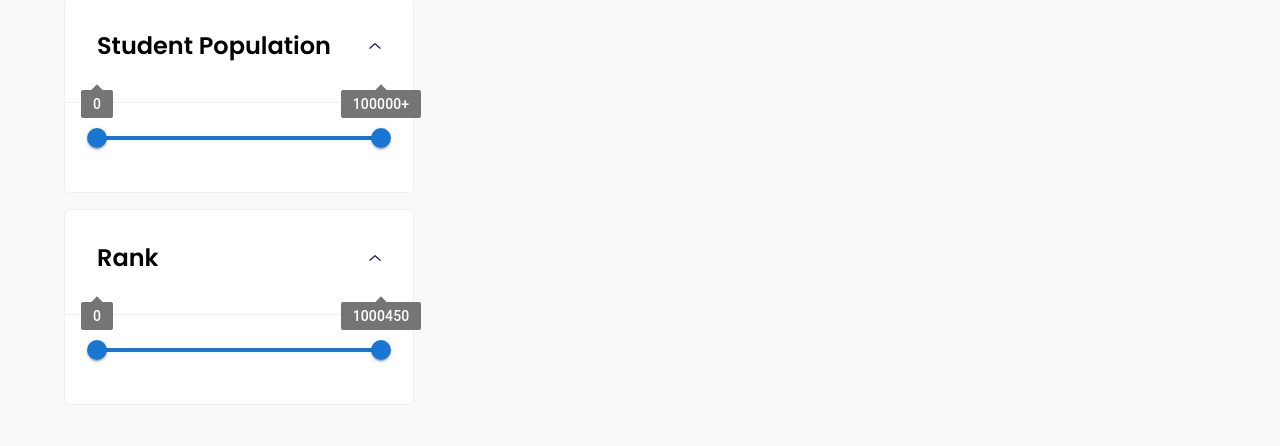
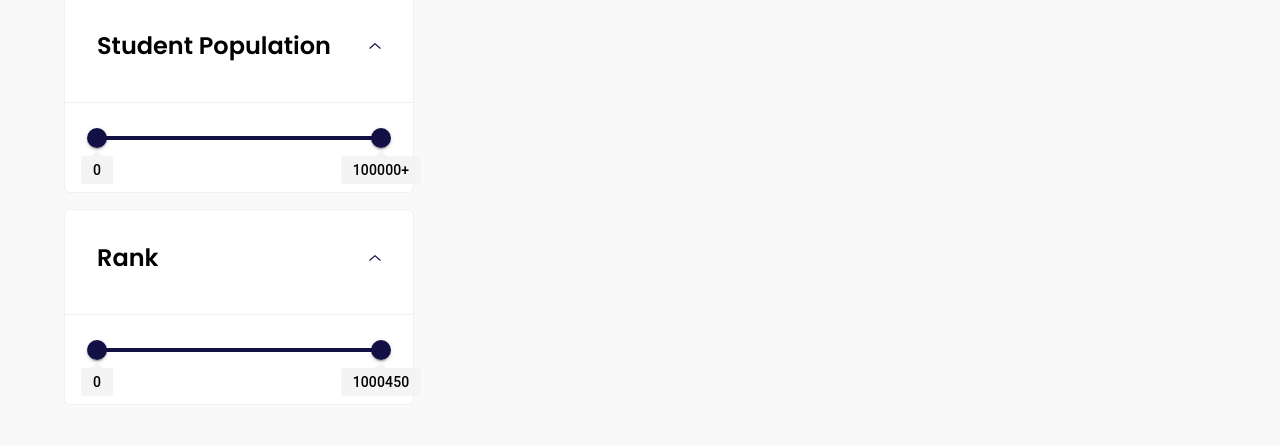
Before and after one commit to shruti271/university_listing_nextjs, a Next.js app in the folder compo-frontend/: page /universities in a window 1280 px wide. Shown: the part 1001-1447 px from the top of the page. Built offline with nearby package versions, Linux system fonts and the light colour scheme; no server answers; what countries-list would draw is missing.

Commit message:
Fix university filter styles

```diff
--- a/compo-frontend/components/filter/StudentPopulation/RangeSlider/RangeSlider.js
+++ b/compo-frontend/components/filter/StudentPopulation/RangeSlider/RangeSlider.js
@@ -41,12 +41,12 @@ export default function RangeSlider() {
         step={5000}
         getAriaValueText={valuetext}
         valueLabelFormat={valuetext}
-        className="text-[#131045]"
+        className="!text-[#131045]"
         disableSwap
         componentsProps={{
           valueLabel: {
             className:
-              'bg-[#F4F4F4] top-14 text-colorBlack before:-top-2 before:bottom-auto',
+              '!bg-[#F4F4F4] !top-14 !text-colorBlack before:!-top-2 before:!bottom-auto',
           },
         }}
       />
--- a/compo-frontend/components/filter/rank-order/RankOrder.js
+++ b/compo-frontend/components/filter/rank-order/RankOrder.js
@@ -36,13 +36,13 @@ const RankOrder = () => {
           value={value}
           valueLabelDisplay="on"
           onChange={handleChange}
-          className="text-[#131045]"
+          className="!text-[#131045]"
           step={10}
           disableSwap
           componentsProps={{
             valueLabel: {
               className:
-                'bg-[#F4F4F4] top-14 text-colorBlack before:-top-2 before:bottom-auto',
+                '!bg-[#F4F4F4] !top-14 !text-colorBlack before:!-top-2 before:!bottom-auto',
             },
           }}
         />
--- a/compo-frontend/components/university-sections/universities-section/UniversitiesSection.js
+++ b/compo-frontend/components/university-sections/universities-section/UniversitiesSection.js
@@ -27,7 +27,7 @@ const UniversitiesSection = ({ className = '' }) => {
           <UniversityCard key={university.id} university={university} />
         ))}
       </div>
-      <div className="flex items-center justify-between">
+      <div className="flex flex-col md:flex-row gap-6 md:items-center md:justify-between">
         <span className="text-colorBlack">
           Showing {universities.length} of {countUniversities}
         </span>
```
